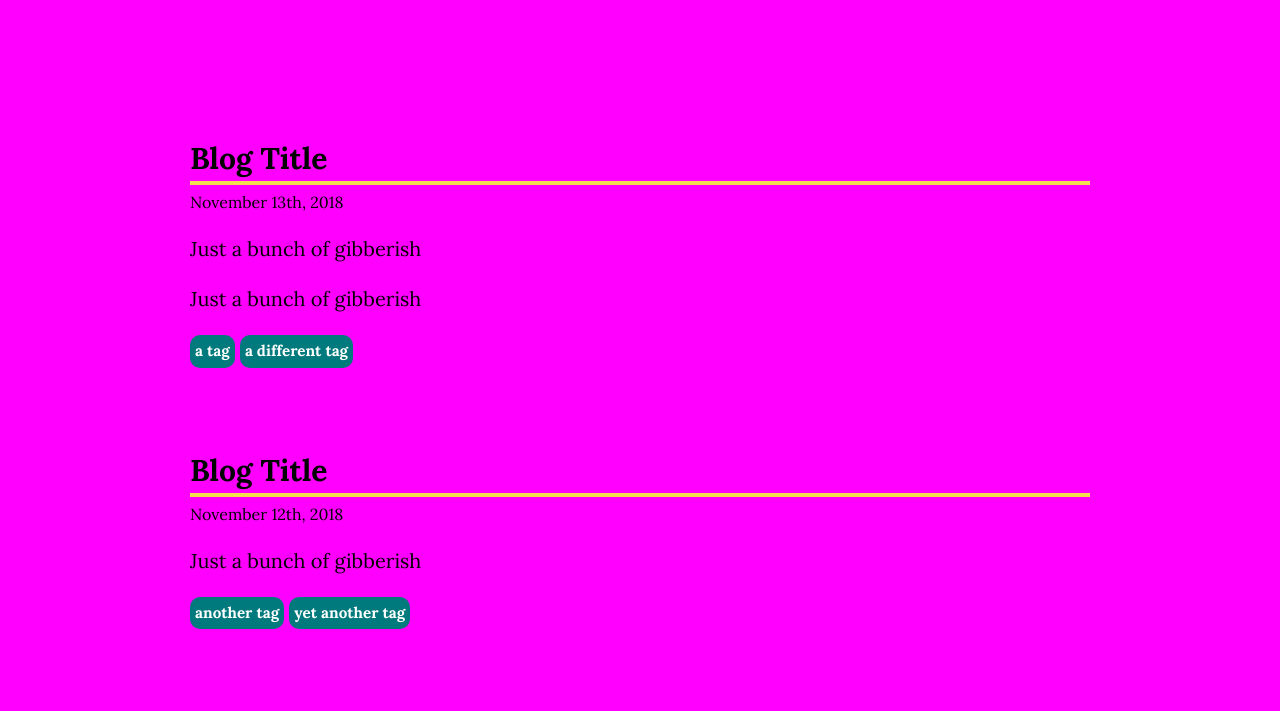
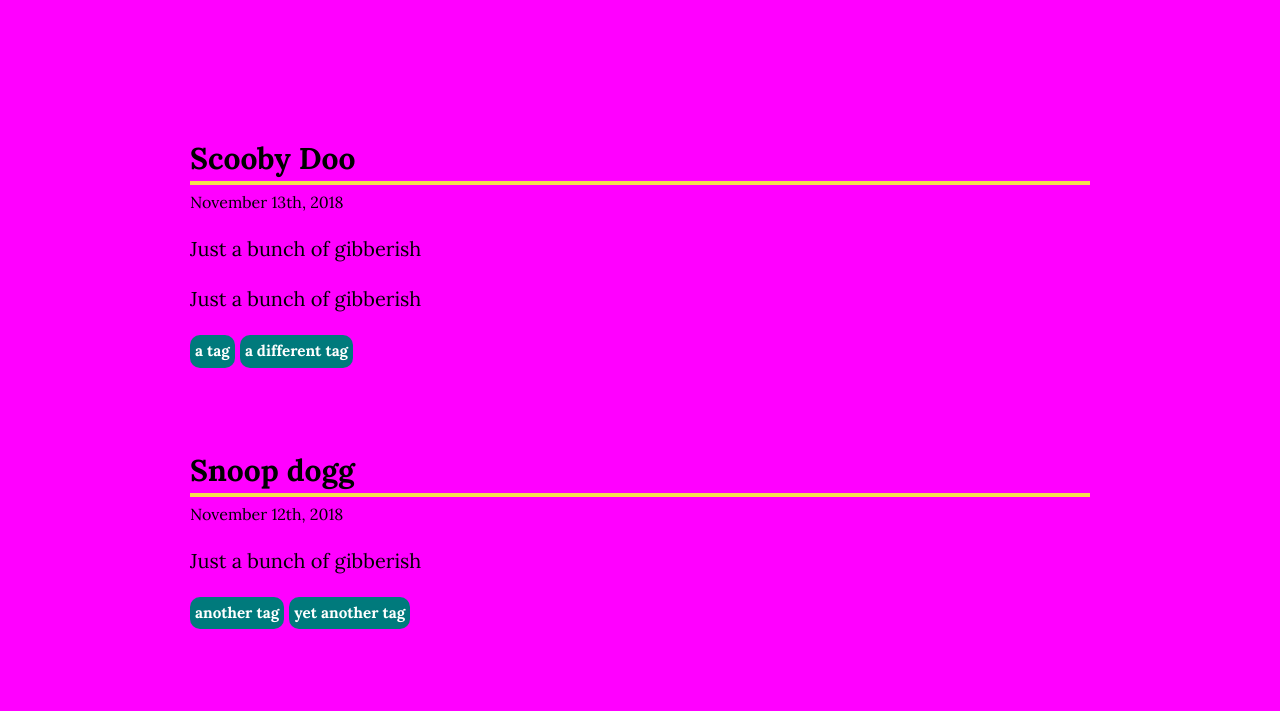
Before and after one commit to temp-taylor/temp-taylor.github.io, a plain HTML site: page index.html in a window 1280 px wide. Shown: the part 4360-5071 px from the top of the page. Drawn offline with Linux system fonts and the light colour scheme; a web font is replaced by a local one.

Commit message:
updated blog

```diff
--- a/index.html
+++ b/index.html
@@ -157,7 +157,7 @@ And motherfuckers act like they forgot about Dre</p>
     <section>
       <div class="wrapper">
         <div class="blog-post">
-          <h2>Blog Title</h2>
+          <h2>Scooby Doo</h2>
           <h3 class="date">November 13th, 2018</h3>
           <p>Just a bunch of gibberish</p>
           <p>Just a bunch of gibberish</p>
@@ -165,7 +165,7 @@ And motherfuckers act like they forgot about Dre</p>
           <a href="#" rel="tag">a different tag</a>
         </div>
         <div class="blog-post">
-          <h2>Blog Title</h2>
+          <h2>Snoop dogg</h2>
           <h3 class="date">November 12th, 2018</h3>
           <p>Just a bunch of gibberish</p>
           <a href="#" rel="tag">another tag</a>
```
